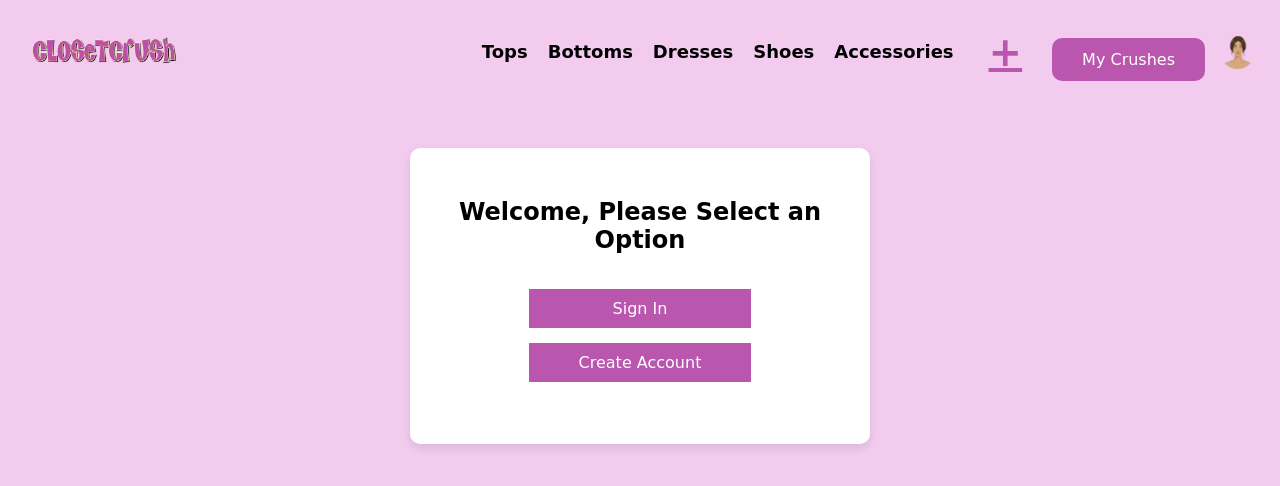
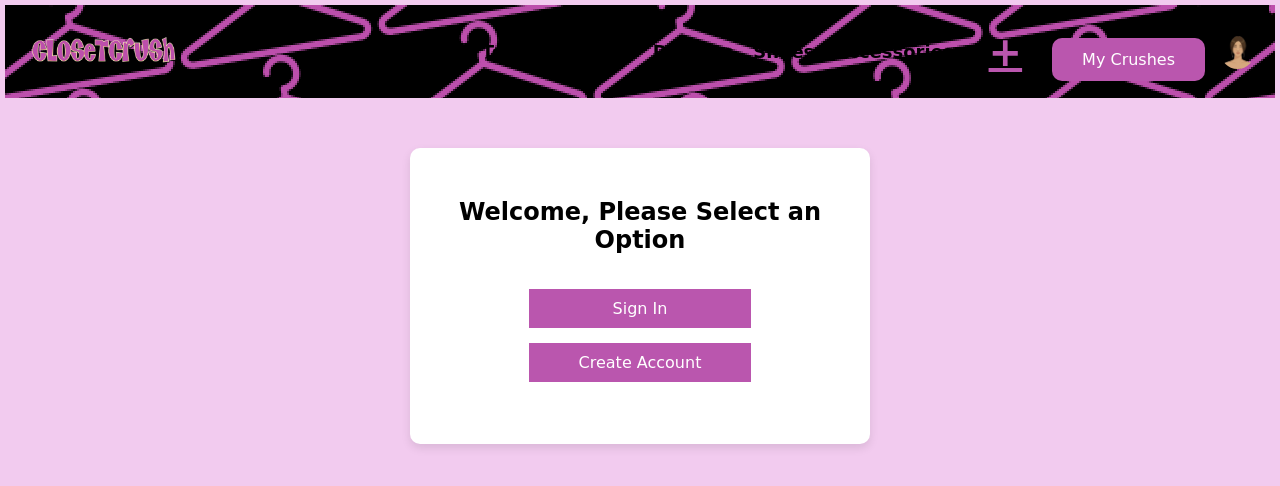
Before and after one commit to alissanh/ClosetCrush, a website: page interface/signinpage.html in a window 1280 px wide. Drawn offline with Linux system fonts and the light colour scheme; a web font is replaced by a local one.

Commit message:
wallpaperfixed

```diff
--- a/interface/signinpage.css
+++ b/interface/signinpage.css
@@ -12,7 +12,7 @@ body {
     display: flex;
     align-items: center;
     justify-content: space-between;
-    background-image: url:"images/backgrounds/finalhangerbckgrnd.png";
+    background-image: url(images/backgrounds/finalhangerbckgrnd.png);
     padding: 10px 20px;
 }
 
```
